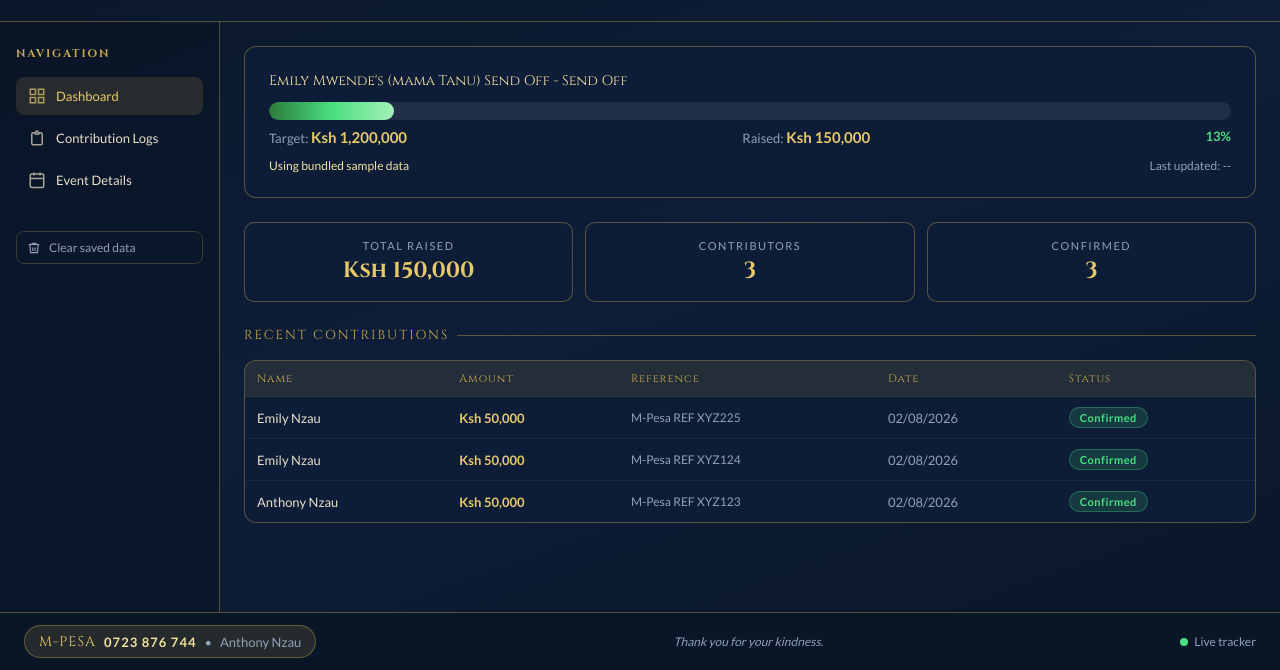
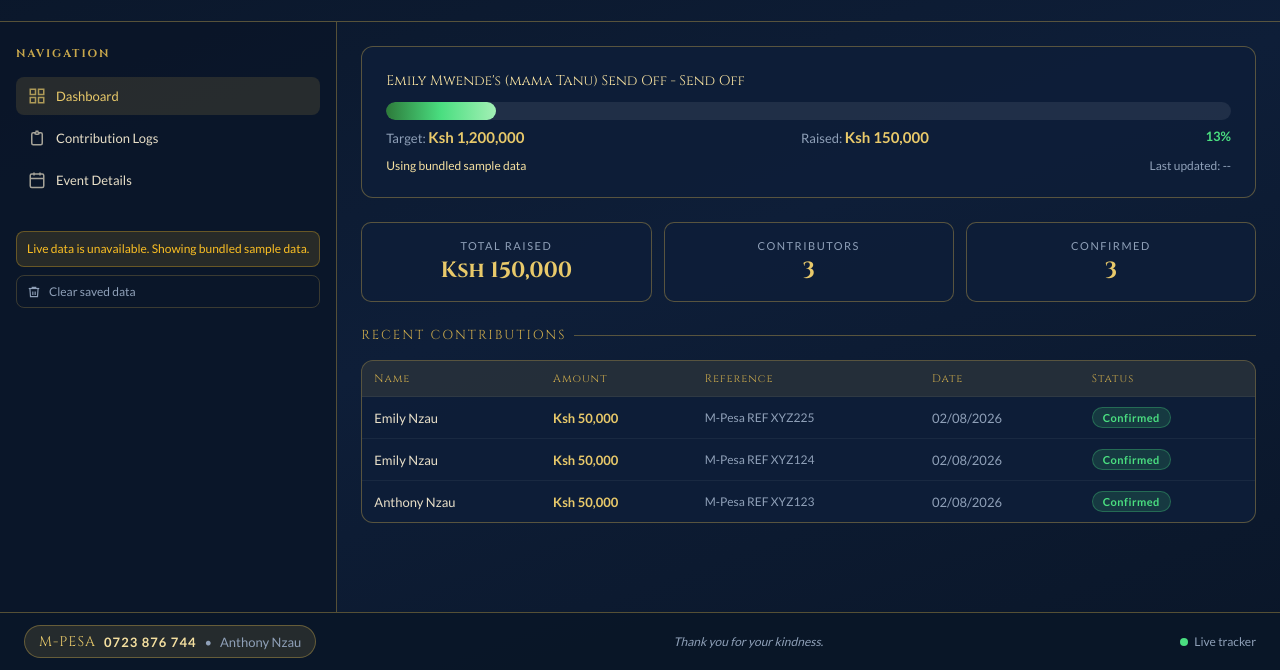
Before and after one commit to PhillipNzau/fund_drive_tracker, a plain HTML site: page index.html in a window 1280 px wide. Shown: the part 130-800 px from the top of the page. Drawn offline with Linux system fonts and the light colour scheme; no server answers.

Commit message:
Add source badge and normalize inputs
Introduce a source-badge UI to show live/local/sample data status and messages. Add sanitization and normalization utilities (escapeHtml, cleanText, normalizeAmount, normalizeStatus, normalizeConfig, normalizeContribution(s)) to make config and contribution data robust and safe. Wire normalization into load/save paths (file import, Google Sheets load, local storage) and use safe defaults for missing fields. Improve error handling for sheet fetches, adjust progress calculation to avoid divide-by-zero, and escape rendered HTML fields to prevent injection. Update messaging and badges during import/fallback flows to improve user feedback.

```diff
--- a/index.html
+++ b/index.html
@@ -371,6 +371,32 @@
         color: var(--text-muted);
         font-size: 13px;
       }
+      .source-badge {
+        display: none;
+        border-radius: 8px;
+        padding: 8px 10px;
+        font-size: 12px;
+        line-height: 1.5;
+        margin-bottom: 8px;
+      }
+      .source-badge-live {
+        display: block;
+        background: rgba(74, 222, 128, 0.1);
+        border: 1px solid rgba(74, 222, 128, 0.3);
+        color: #4ade80;
+      }
+      .source-badge-fallback {
+        display: block;
+        background: rgba(251, 191, 36, 0.12);
+        border: 1px solid rgba(251, 191, 36, 0.3);
+        color: #fbbf24;
+      }
+      .source-badge-muted {
+        display: block;
+        background: rgba(143, 160, 184, 0.12);
+        border: 1px solid rgba(143, 160, 184, 0.25);
+        color: var(--text-light);
+      }
       .tab-buttons {
         display: flex;
         gap: 8px;
@@ -505,6 +531,9 @@
           </button> -->
 
           <div style="margin-top: 2rem">
+            <div id="source-badge" class="source-badge source-badge-muted">
+              Checking live contribution data...
+            </div>
             <div
               id="storage-badge"
               style="
@@ -783,34 +812,96 @@
           date.toLocaleTimeString([], { hour: "2-digit", minute: "2-digit", second: "2-digit" });
       }
 
+      function escapeHtml(value) {
+        return String(value)
+          .replace(/&/g, "&amp;")
+          .replace(/</g, "&lt;")
+          .replace(/>/g, "&gt;")
+          .replace(/"/g, "&quot;")
+          .replace(/'/g, "&#39;");
+      }
+
+      function cleanText(value) {
+        if (value === undefined || value === null) return "";
+        return String(value).replace(/\s+/g, " ").trim();
+      }
+
+      function normalizeAmount(value) {
+        if (typeof value === "number") return Number.isFinite(value) ? value : 0;
+        var cleaned = cleanText(value).replace(/,/g, "");
+        var parsed = Number(cleaned);
+        return Number.isFinite(parsed) ? parsed : 0;
+      }
+
+      function normalizeStatus(value) {
+        var normalized = cleanText(value).toLowerCase();
+        return normalized === "confirmed" ? "Confirmed" : "Pending";
+      }
+
+      function normalizeConfig(cfg) {
+        var merged = Object.assign({}, defaultConfig, cfg || {});
+        Object.keys(merged).forEach(function (key) {
+          if (key === "Target Amount (Ksh)") {
+            merged[key] = normalizeAmount(merged[key]) || defaultConfig[key];
+            return;
+          }
+          merged[key] = cleanText(merged[key]);
+        });
+        return merged;
+      }
+
+      function normalizeContribution(row) {
+        var normalized = row || {};
+        return {
+          Name: cleanText(normalized.Name) || "Anonymous",
+          "Amount (Ksh)": normalizeAmount(normalized["Amount (Ksh)"]),
+          "Reference Number": cleanText(normalized["Reference Number"]) || "Not provided",
+          Date: cleanText(normalized.Date) || "Not provided",
+          Status: normalizeStatus(normalized.Status),
+        };
+      }
+
+      function normalizeContributions(rows) {
+        return (rows || []).map(normalizeContribution);
+      }
+
+      function setSourceBadge(message, tone) {
+        var el = document.getElementById("source-badge");
+        if (!el) return;
+        el.className = "source-badge " + (tone || "source-badge-muted");
+        el.textContent = message;
+      }
+
       function showStorageBadge(show) {
         var el = document.getElementById("storage-badge");
         if (el) el.style.display = show ? "inline-flex" : "none";
       }
 
       function loadConfig(cfg) {
+        cfg = normalizeConfig(cfg);
         currentConfig = cfg;
-        document.getElementById("campaign-name").textContent = cfg["Campaign Name"] || "";
+        document.getElementById("campaign-name").textContent = cfg["Campaign Name"] || "Fund Drive";
         document.getElementById("campaign-label").textContent =
-          (cfg["Campaign Name"] || "") + " - Send Off";
-        document.getElementById("mpesa-num").textContent = cfg["M-Pesa Number"] || "";
-        document.getElementById("mpesa-name").textContent = cfg["Account Name"] || "";
+          (cfg["Campaign Name"] || "Fund Drive") + " - Send Off";
+        document.getElementById("mpesa-num").textContent = cfg["M-Pesa Number"] || "Not provided";
+        document.getElementById("mpesa-name").textContent = cfg["Account Name"] || "Not provided";
         currentTarget = Number(cfg["Target Amount (Ksh)"]) || 1200000;
         document.getElementById("target-val").textContent = fmt(currentTarget);
-        document.getElementById("ev-name").textContent = cfg["Event Name"] || "";
+        document.getElementById("ev-name").textContent = cfg["Event Name"] || "Upcoming Event";
         document.getElementById("ev-details").innerHTML =
           '<strong style="color:var(--text-light)">' +
-          (cfg["Event Venue"] || "") +
+          escapeHtml(cfg["Event Venue"] || "Venue not provided") +
           "</strong><br/>" +
           "Service: " +
-          (cfg["Event Time"] || "") +
+          escapeHtml(cfg["Event Time"] || "Time not provided") +
           "<br/>" +
           "Date: " +
-          (cfg["Event Date"] || "");
+          escapeHtml(cfg["Event Date"] || "Date not provided");
         return currentTarget;
       }
 
       function loadContributions(rows, target) {
+        rows = normalizeContributions(rows);
         allContributions = rows;
         var confirmed = rows.filter(function (r) {
           return (r.Status || "").toLowerCase() === "confirmed";
@@ -818,7 +909,7 @@
         var raised = confirmed.reduce(function (s, r) {
           return s + (Number(r["Amount (Ksh)"]) || 0);
         }, 0);
-        var pct = Math.min(100, Math.round((raised / target) * 100));
+        var pct = target > 0 ? Math.min(100, Math.round((raised / target) * 100)) : 0;
         document.getElementById("progress-fill").style.width = pct + "%";
         document.getElementById("raised-val").textContent = fmt(raised);
         document.getElementById("stat-raised").textContent = fmt(raised);
@@ -843,21 +934,21 @@
           html +=
             "<tr>" +
             "<td>" +
-            (r.Name || "-") +
+            escapeHtml(r.Name || "Anonymous") +
             "</td>" +
             '<td class="amount-cell">' +
             fmt(r["Amount (Ksh)"] || 0) +
             "</td>" +
             '<td style="color:var(--text-muted);font-size:12px">' +
-            (r["Reference Number"] || "-") +
+            escapeHtml(r["Reference Number"] || "Not provided") +
             "</td>" +
             '<td style="color:var(--text-muted)">' +
-            (r.Date || "-") +
+            escapeHtml(r.Date || "Not provided") +
             "</td>" +
             '<td><span class="badge ' +
             badge +
             '">' +
-            (r.Status || "Pending") +
+            escapeHtml(r.Status || "Pending") +
             "</span></td>" +
             "</tr>";
         });
@@ -901,6 +992,7 @@
       function handleFile(e) {
         var file = e.target.files[0];
         if (!file) return;
+        setSourceBadge("Importing data from uploaded spreadsheet...", "source-badge-muted");
         var reader = new FileReader();
         reader.onload = function (ev) {
           try {
@@ -918,10 +1010,12 @@
               contribs = XLSX.utils.sheet_to_json(wb.Sheets["Contributions"]);
             }
             loadContributions(contribs, target);
-            saveToStorage(cfg, contribs);
+            saveToStorage(normalizeConfig(cfg), normalizeContributions(contribs));
             showStorageBadge(true);
+            setSourceBadge("Showing data from uploaded spreadsheet.", "source-badge-live");
             showTab("dashboard", document.querySelector(".nav-btn"));
           } catch (err) {
+            setSourceBadge("Spreadsheet import failed. Please check the format and try again.", "source-badge-fallback");
             alert("Error reading Excel file. Please check the format and try again.");
           }
         };
@@ -934,12 +1028,14 @@
         showStorageBadge(false);
         loadConfig(defaultConfig);
         loadContributions(defaultContribs, defaultConfig["Target Amount (Ksh)"]);
+        setSourceBadge("Showing bundled sample data.", "source-badge-muted");
         document.getElementById("file-input").value = "";
       }
 
       /* ── Boot: restore from localStorage or use defaults ── */
       (function init() {
         setSyncStatus("Refreshing live data...");
+        setSourceBadge("Refreshing live contribution data...", "source-badge-muted");
         loadFromGoogleSheets();
 
         // Auto refresh every 10 seconds for live updates.
@@ -948,21 +1044,28 @@
 
       async function loadFromGoogleSheets() {
         try {
+          setSourceBadge("Refreshing live contribution data...", "source-badge-muted");
           const res = await fetch(SHEET_API_URL + "?t=" + Date.now()); // prevent caching
+          if (!res.ok) {
+            throw new Error("Sheet request failed with status " + res.status);
+          }
           const data = await res.json();
 
           if (!data || !data.config || !data.contributions) {
             throw new Error("Invalid data from sheet");
           }
 
-          const target = loadConfig(data.config);
-          loadContributions(data.contributions, target);
+          const normalizedConfig = normalizeConfig(data.config);
+          const normalizedContribs = normalizeContributions(data.contributions);
+          const target = loadConfig(normalizedConfig);
+          loadContributions(normalizedContribs, target);
 
           // Also save locally as backup.
-          saveToStorage(data.config, data.contributions);
+          saveToStorage(normalizedConfig, normalizedContribs);
           showStorageBadge(true);
           setSyncStatus("Live data connected");
           updateLastUpdated(new Date());
+          setSourceBadge("Live sheet data loaded successfully.", "source-badge-live");
         } catch (err) {
           console.warn("Google Sheets load failed, falling back to local", err);
 
@@ -973,12 +1076,14 @@
             showStorageBadge(true);
             setSyncStatus("Using saved local data");
             updateLastUpdated(new Date());
+            setSourceBadge("Live data is unavailable. Showing saved local data instead.", "source-badge-fallback");
           } else {
             loadConfig(defaultConfig);
             loadContributions(defaultContribs, defaultConfig["Target Amount (Ksh)"]);
             showStorageBadge(false);
             setSyncStatus("Using bundled sample data");
             updateLastUpdated(null);
+            setSourceBadge("Live data is unavailable. Showing bundled sample data.", "source-badge-fallback");
           }
         }
       }
```
